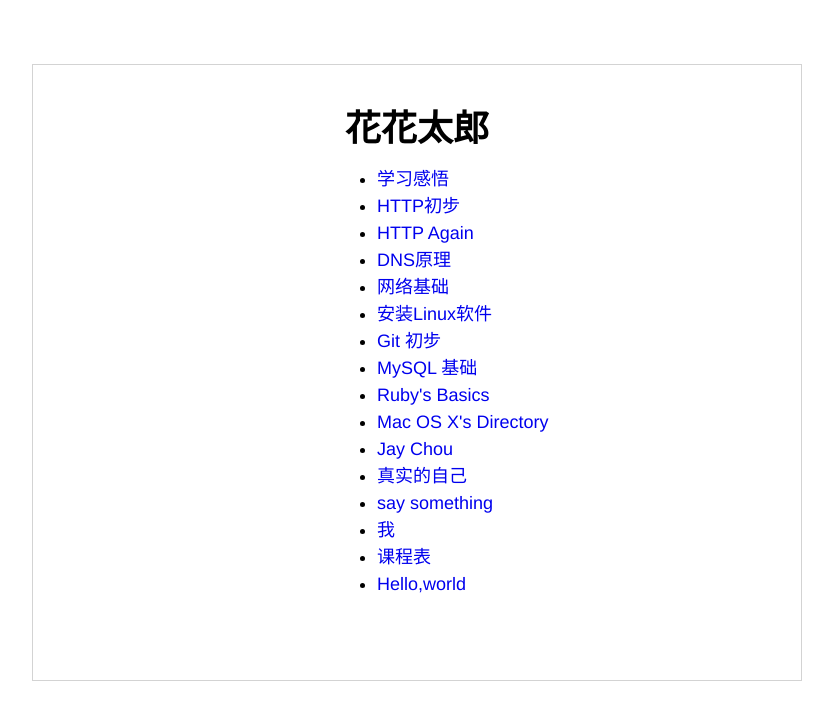
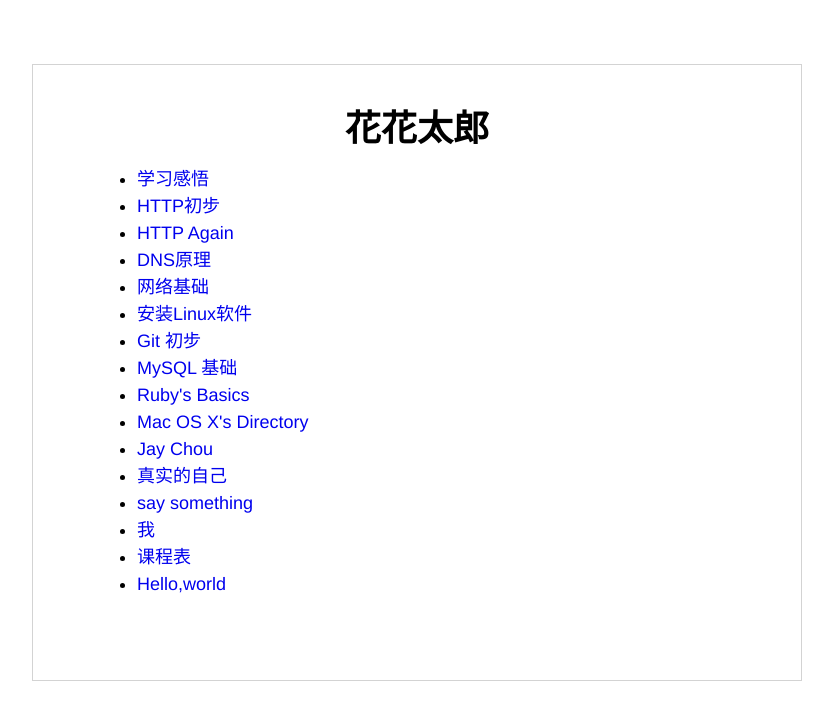
Before and after one commit to 0x00evil/0x00evil.github.io, a Jekyll site: the page built from index.html, in a window 1280 px wide. Shown: the top 720 px of the page, without its empty margins (224-1057 px from the left). Built offline with Jekyll 4.4.1, drawn with Linux system fonts in a browser that asks for light colours.

Commit message:
delete some css attribute of index

```diff
--- a/index.html
+++ b/index.html
@@ -5,6 +5,6 @@ title: 花花太郎
 <h1 align="center">{{page.title}}</h1>
 <ul>
   {% for post in site.posts %}
-  <li style="margin-left: 40%"><a href="{{site.baseurl}}{{post.url}}" target="_blank">{{post.title}}</a></li>
+  <li><a href="{{site.baseurl}}{{post.url}}" >{{post.title}}</a></li>
   {% endfor %}
 </ul>
```
